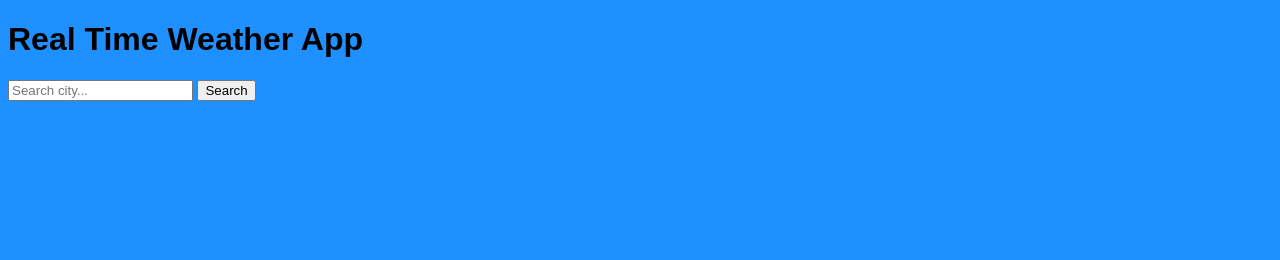
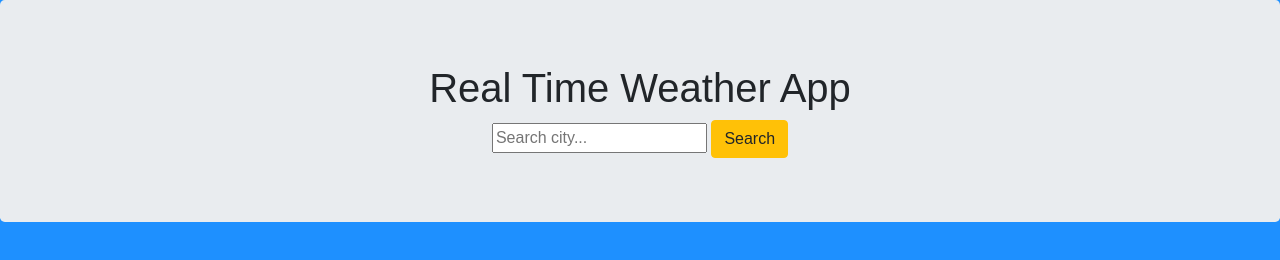
Before and after one commit to JamesBlocker/wdi-w8-d2, a website: page weather-app/public/index.html in a window 1280 px wide. Drawn offline with nearby package versions, Linux system fonts and the light colour scheme.

Commit message:
add css stylesheet

```diff
--- a/weather-app/public/index.html
+++ b/weather-app/public/index.html
@@ -4,21 +4,28 @@
     <meta charset="UTF-8">
     <meta name="viewport" content="width=<device-width>, initial-scale=1.0">
     <meta http-equiv="X-UA-Compatible" content="ie=edge">
+    <link rel="stylesheet" href="https://maxcdn.bootstrapcdn.com/bootstrap/4.0.0/css/bootstrap.min.css" integrity="sha384-Gn5384xqQ1aoWXA+058RXPxPg6fy4IWvTNh0E263XmFcJlSAwiGgFAW/dAiS6JXm" crossorigin="anonymous">
     <link rel="stylesheet" href="/css/styles.css">
     <script src="https://unpkg.com/axios/dist/axios.min.js"></script>
     <script src="https://code.jquery.com/jquery-3.3.1.js" integrity="sha256-2Kok7MbOyxpgUVvAk/HJ2jigOSYS2auK4Pfzbm7uH60=" crossorigin="anonymous"></script>
     <title>Weather App</title>
 </head>
 <body>
+    <div class="conatiner my-custom-container">
+        <div class="col-xs-1" align="center">
+            <div class="jumbotron">
                 <h1>Real Time Weather App</h1>
                 <input id="search-input" type="text" placeholder="Search city..." />
-    <button id="search-btn">Search</button>
+                <button id="search-btn" class="btn btn-warning">Search</button>
+            </div>
 
             <div id="weather-info">
                 <h2 id="city-name"></h2>
                 <h3 id="city-temperature"></h3>
                 <h3 id="city-humidity"></h3>
             </div>
+        </div>
+    </div>
 
     <script src="/js/main.js"></script>
 </body>
--- a/weather-app/public/js/main.js
+++ b/weather-app/public/js/main.js
@@ -4,10 +4,6 @@ var $cityName = $('#city-name')
 var $cityTemp = $('#city-temperature')
 var $cityHumidity = $('#city-humidity')
 var httpClient = axios.create()
-
-// function kToF(k) {
-//     return (k * 9/5) - 459.67
-// }
 
 $searchBtn.on('click', () => {
     const city = $searchInput.val()
```
Also changed, not shown: weather-app/public/css/styles.css (line endings or trailing spaces). Lines whose indentation alone changed are shown as unchanged.
